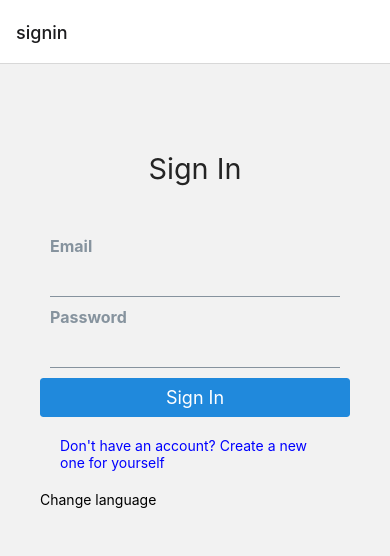
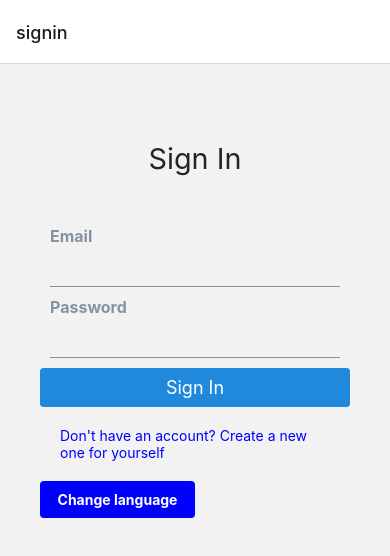
Before and after one commit to TeroKeranen/rakval, a React Native app: screen /signin in a window 390 px wide. Shown: the top 556 px of the page. Built offline with nearby package versions, Linux system fonts and the light colour scheme.

Commit message:
ChangeLanguage.js styling

```diff
--- a/src/components/ChangeLanguage.js
+++ b/src/components/ChangeLanguage.js
@@ -1,5 +1,5 @@
 
-import { Modal, Text, TouchableOpacity, View, FlatList } from "react-native";
+import { Modal, Text, TouchableOpacity, View, FlatList, StyleSheet } from "react-native";
 import i18next, { languageResources } from "../../services/i18n"
 import {useTranslation} from 'react-i18next'
 import { useState } from "react";
@@ -17,25 +17,63 @@ const ChangeLanguage = () => {
 
     return (
         <View>
-            <Modal visible={visible} onRequestClose={() => setVisible(false)}>
-                <View>
+            <Modal style={styles.modal} visible={visible} onRequestClose={() => setVisible(false)}>
+                <View style={styles.modalcontainer}>
                     <FlatList
                         data={Object.keys(languageResources)}
                         renderItem={({item}) => (
-                            <TouchableOpacity onPress={() => changeLng(item)}>
-                                <Text>{languageList[item].nativeName}</Text>
+                            <TouchableOpacity style={styles.modalButton} onPress={() => changeLng(item)}>
+                                <Text style={styles.modalText}>{languageList[item].nativeName}</Text>
                             </TouchableOpacity>
                             )}/>
                 </View>
             </Modal>
 
-            <TouchableOpacity onPress={() => setVisible(true)}>
-                <Text>{t('change-language')}</Text>
+            <TouchableOpacity style={styles.button} onPress={() => setVisible(true)}>
+                <Text style={styles.buttonText}>{t('change-language')}</Text>
             </TouchableOpacity>
         </View>
     )
 
 }
 
+const styles = StyleSheet.create({
+  modal: {
+    margin: 0, // Voit asettaa marginaalit nollaksi tai säätää ne tarpeen mukaan
+    alignItems: "center",
+    justifyContent: "center",
+  },
+  modalcontainer: {
+    backgroundColor: "white", // Taustaväri modalille
+    padding: 20,
+    borderRadius: 10, // Pyöristetyt kulmat
+    shadowOpacity: 0.25, // Varjon läpinäkyvyys
+    shadowRadius: 3.84, // Varjon säde
+    elevation: 5, // Korostus Androidille
+  },
+  modalButton: {
+    backgroundColor: "#F0F0F0", // Napin taustaväri
+    paddingHorizontal: 20,
+    paddingVertical: 10,
+    borderBottomWidth: 1, // Erota napit toisistaan viivalla
+    borderBottomColor: "#CCCCCC", // Viivan väri
+  },
+  modalText: {
+    fontSize: 18, // Tekstin koko
+    color: "#333333", // Tekstin väri
+  },
+  button: {
+    width: "50%",
+    backgroundColor: "blue",
+    padding: 10,
+    borderRadius: 4,
+  },
+  buttonText: {
+    color: "white",
+    textAlign: "center",
+    fontWeight: "bold",
+  },
+});
+
 
 export default ChangeLanguage;
--- a/src/screens/ProfileScreen.js
+++ b/src/screens/ProfileScreen.js
@@ -5,6 +5,7 @@ import { Context as AuthContext } from "../context/AuthContext";
 import {Context as WorksiteContext} from '../context/WorksiteContext'
 import {Context as CompanyContext} from '../context/CompanyContext'
 import DownloadScreen from "../components/DownloadScreen";
+import ChangeLanguage from "../components/ChangeLanguage";
 
 
 //TO6b2PchlA
@@ -92,6 +93,7 @@ const ProfileScreen = ({navigation}) => {
       )}
 
       <Button title="Sign out" onPress={handleSignout} />
+      <ChangeLanguage />
     </View>
   );
 }
```
